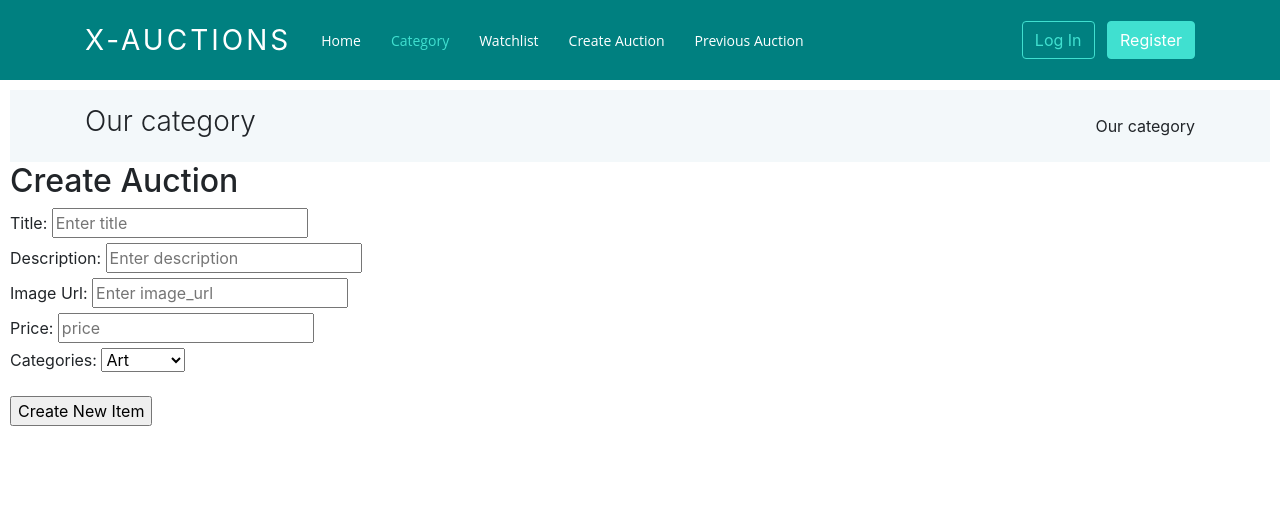
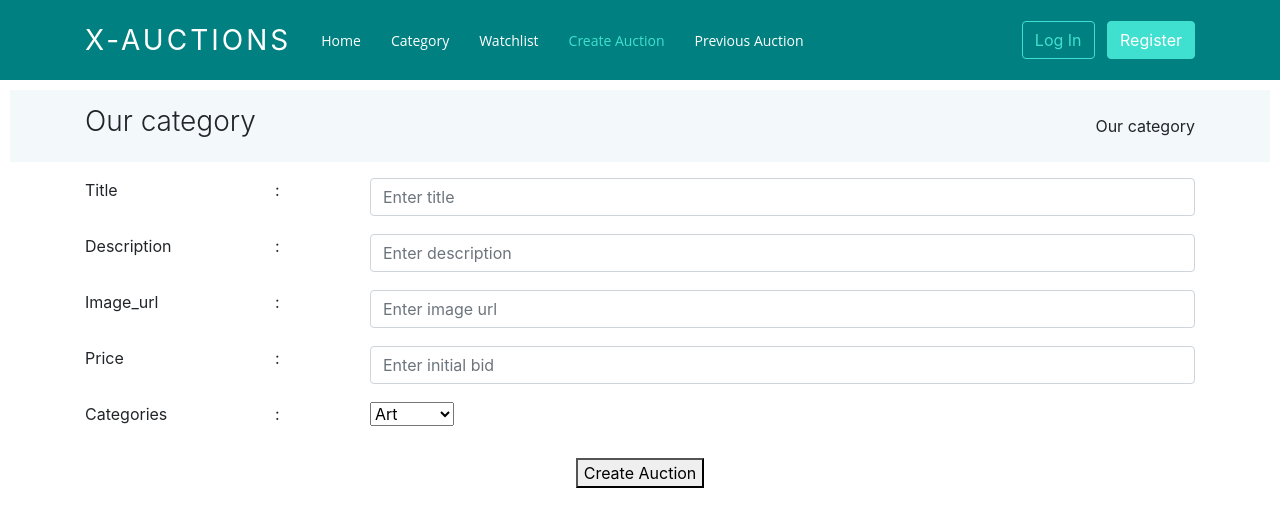
Before and after one commit to thomasmbatha/commerce, a Django app: page /create in a window 1280 px wide. Shown: the top 527 px of the page. Run offline with Django 3.2, Linux system fonts and the light colour scheme; data comes from the database, SQL or seed files in the repository; both versions use the stored data as it was after the commit; some libraries are stand-ins or nearby versions.

Commit message:
create_listing

```diff
--- a/auctions/templates/auctions/create_listing.html
+++ b/auctions/templates/auctions/create_listing.html
@@ -2,32 +2,96 @@
 {% block title %}| Add Auction{% endblock %}
 
 {% block body %}
-    <h2>Create Auction</h2>
-    <form action="{% url 'create_listing' %}" method="POST">
+    <!-- ======= Contact Section ======= -->
+    <section class="contact mt-3" data-aos="fade-up" data-aos-easing="ease-in-out" data-aos-duration="500">
+        <div class="container">
+
+          <div class="row">
+
+            <div class="col-lg-12">
+              <form action="{% url 'create_listing' %}" method="POST" role="form" class="php-email-form">
                 {% csrf_token %}
-        <label for="title">Title:</label>
-        <input type="text" name="title" placeholder="Enter title"><br>
+                <div class="row"><!-- Title -->
+                    <div class="col-md-2 form-group">
+                      <label for="title">Title</label>
+                    </div>
 
-        <label for="description">Description:</label>
-        <input type="text" name="description" placeholder="Enter description"><br>
+                    <div class="col-md-1 form-group">
+                        <p>:</p>
+                    </div>
 
-        <label for="image_url">Image Url:</label>
-        <input type="text" name="image_url" placeholder="Enter image_url"><br>
+                    <div class="col-md-9 form-group mt-3 mt-md-0">
+                      <input type="text" class="form-control" name="title" id="email" placeholder="Enter title" required>
+                    </div>
+                </div>
 
-        <label for="starting_bid">Price:</label>
-        <input type="number" min="0" name="starting_bid" placeholder="price"><br>
+                <div class="row"><!-- Description -->
+                    <div class="col-md-2 form-group">
+                      <label for="description=">Description</label>
+                    </div>
 
-        <div class="form-group">
-            <label for="category">Categories:</label>
+                    <div class="col-md-1 form-group">
+                        <p>:</p>
+                    </div>
+
+                    <div class="col-md-9 form-group mt-3 mt-md-0">
+                      <input type="text" class="form-control" name="description" id="" placeholder="Enter description" required>
+                    </div>
+                </div>
+
+                <div class="row"><!-- Image Url -->
+                    <div class="col-md-2 form-group">
+                      <label for="image_url">Image_url</label>
+                    </div>
+
+                    <div class="col-md-1 form-group">
+                        <p>:</p>
+                    </div>
+
+                    <div class="col-md-9 form-group mt-3 mt-md-0">
+                      <input type="text" class="form-control" name="title" id="" placeholder="Enter image url" required>
+                    </div>
+                </div>
+
+
+                <div class="row"><!-- Price -->
+                    <div class="col-md-2 form-group">
+                      <label for="starting_bid">Price</label>
+                    </div>
+
+                    <div class="col-md-1 form-group">
+                        <p>:</p>
+                    </div>
+
+                    <div class="col-md-9 form-group mt-3 mt-md-0">
+                      <input type="number" class="form-control" name="starting_bid" id="" placeholder="Enter initial bid" required>
+                    </div>
+                </div>
+
+                <div class="row"><!-- Categories -->
+                    <div class="col-md-2 form-group">
+                      <label for="categories">Categories</label>
+                    </div>
+
+                    <div class="col-md-1 form-group">
+                        <p>:</p>
+                    </div>
+
+                    <div class="col-md-9 form-group mt-3 mt-md-0">
                         <select name="category" id="category">
                             {% for category in categories %}
                                 <option value="{{ category.id }}"> {{ category.category_name }} </option>
                             {% endfor %}
                         </select>
                     </div>
+                </div>
 
+                <div class="text-center"><button type="submit">Create Auction</button></div>
+              </form>
+            </div>
 
-        <input type="submit" name="" value="Create New Item" id="">
+          </div>
 
-    </form>
+        </div>
+      </section><!-- End Contact Section -->
 {% endblock %}
--- a/auctions/templates/auctions/layout.html
+++ b/auctions/templates/auctions/layout.html
@@ -1,4 +1,59 @@
 {% load static %}
+
+<!DOCTYPE html>
+<html lang="en">
+<head>
+    <title>X-AUCTIONS{% block title %}{% endblock %}</title>
+    <link rel="stylesheet" href="https://stackpath.bootstrapcdn.com/bootstrap/4.4.1/css/bootstrap.min.css">
+    <link href="{% static 'auctions/styles.css' %}" rel="stylesheet">
+    <link href="https://fonts.googleapis.com/css2?family=Poppins:wght@400;700&display=swap" rel="stylesheet">
+    <link rel="icon" type="image/png" href="{% static 'auctions/img/x-favicon.png' %}">
+    <link rel="apple-touch-icon" type="image/png" href="{% static 'auctions/img/x-apple-touch-icon.png' %}">
+</head>
+<body>
+<header id="header" class="fixed-top d-flex align-items-center">
+    <div class="container d-flex justify-content-between align-items-center">
+        <div class="logo">
+            <h1 class="text-light"><a href="#"><span>X-AUCTIONS</span></a></h1>
+        </div>
+        <nav id="navbar" class="navbar">
+          <ul>
+              <li><a class="{% if request.resolver_match.url_name == 'index' %}active{% endif %}" href="{% url 'index' %}">Home</a></li>
+              <li><a class="{% if request.resolver_match.url_name == 'display' %}active{% endif %}" href="{% url 'display' %}">Category</a></li>
+              <li><a class="{% if request.resolver_match.url_name == 'watchlist' %}active{% endif %}" href="{% url 'watchlist' %}">Watchlist</a></li>
+              <li><a class="{% if request.resolver_match.url_name == 'create_listing' %}active{% endif %}" href="{% url 'create_listing' %}">Create Auction</a></li>
+              <li><a href="#">Previous Auction</a></li>
+          </ul>
+          <i class="bi bi-list mobile-nav-toggle"></i>
+      </nav>
+
+        <div class="ml-auto">
+            <a href="{% url 'login' %}" class="btn btn-login">Log In</a>
+            <a href="{% url 'register' %}" class="btn btn-register ml-2">Register</a>
+        </div>
+    </div>
+</header>
+
+<main id="main">
+    <section class="breadcrumbs">
+        <div class="container">
+            <div class="d-flex justify-content-between align-items-center">
+                <h2>Our category</h2>
+                <ol>
+                    <li>{% block crumbs %}Our category{% endblock %}</li>
+                </ol>
+            </div>
+        </div>
+    </section>
+
+    {% block body %}{% endblock %}
+</main>
+
+<script src="{% static 'auctions/script.js' %}"></script>
+</body>
+</html>
+
+{% comment %} {% load static %}
 
 <!DOCTYPE html>
 <html lang="en">
@@ -60,4 +115,4 @@
         {% endblock %}
         <script src="{% static 'auctions/script.js' %}"></script>
     </body>
-</html>
+</html> {% endcomment %}
--- a/auctions/urls.py
+++ b/auctions/urls.py
@@ -7,7 +7,7 @@ urlpatterns = [
     path("logout", views.logout_view, name="logout"),
     path("register", views.register, name="register"),
     path("create", views.create_listing, name="create_listing"),
-    path("display", views.display, name="display"),
+    path("display/", views.display, name="display"),
     path("listing/<int:id>", views.listing_view, name="listing"),
     path("remove_watchlist/<int:id>", views.remove_watchlist, name="remove_watchlist"),
     path("add_watchlist/<int:id>", views.add_watchlist, name="add_watchlist"),
--- a/auctions/views.py
+++ b/auctions/views.py
@@ -132,6 +132,7 @@ def index(request):
         "categories": all_categories,
     })
 
+
 # View to filter auction listings based on category
 def display(request):
     if request.method == "POST":
@@ -143,13 +144,13 @@ def display(request):
             active_listings = AuctionListing.objects.filter(is_active=True)
 
         all_categories = Category.objects.all()
-        return render(request, "auctions/index.html", {
+        return render(request, "auctions/display.html", {  # Ensure this is correct
             "listings": active_listings,
             "categories": all_categories,
         })
     else:
-        # Redirect to the homepage if not a POST request
         return HttpResponseRedirect(reverse("index"))
+
 
 # View to handle the creation of a new auction listing
 def create_listing(request):
```
Also changed, not shown: auctions/templates/auctions/create_listing copy.html (added, +33 -0 lines), auctions/templates/auctions/display.html (added, +39 -0 lines), auctions/templates/auctions/watchlist copy.html (added, +28 -0 lines), db.sqlite3. Lines whose indentation alone changed are shown as unchanged.
